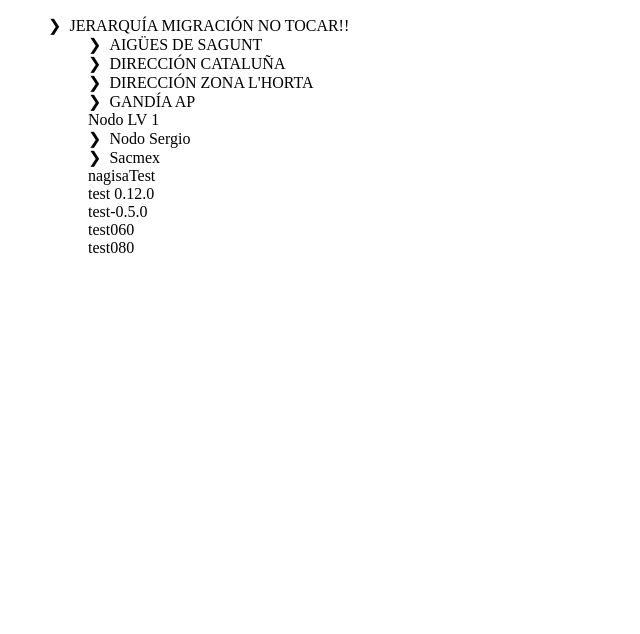
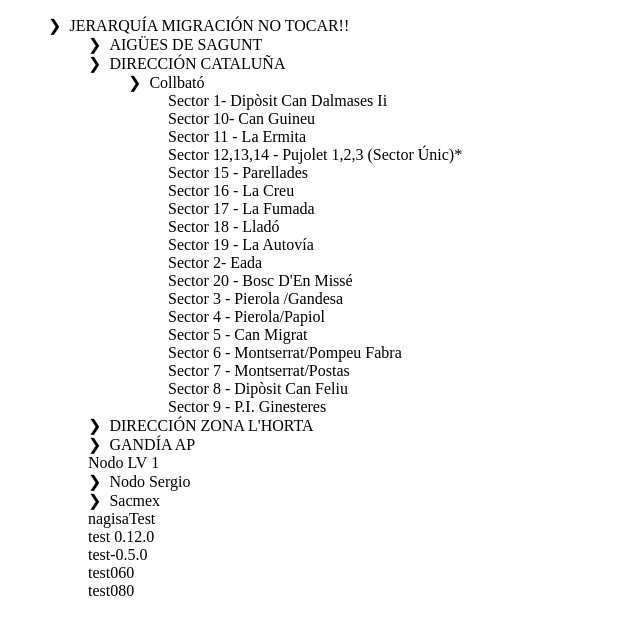
Before and after one commit to angabar/my-hierarchy, a React (Create React App) app: page / in a window 1280 px wide. Shown: the top 634 px of the page, without its empty margins (0-640 px from the left). Built offline with nearby package versions, Linux system fonts and the light colour scheme.

Commit message:
Changes: * Added recursive findParents node

```diff
--- a/src/MyHierarchy/helpers.js
+++ b/src/MyHierarchy/helpers.js
@@ -10,7 +10,7 @@ export const getDirectChilds = (elementsList) => {
     return [];
 };
 
-export const getParentIdNodes = ({ children = [], ...object }, idToFind) => {
+/* export const getParentIdNodes = ({ children = [], ...object }, idToFind) => {
     let result;
 
     if (object.id === idToFind) return object;
@@ -19,4 +19,26 @@ export const getParentIdNodes = ({ children = [], ...object }, idToFind) => {
         children.some((o) => (result = getParentIdNodes(o, idToFind))) &&
         Object.assign({}, object, { children: [result] })
     );
+}; */
+
+export const getParentIdNodes = (id, tree = null) => {
+    const loop = (path, node) =>
+        node.id === id
+            ? [path]
+            : node.children.reduce(
+                  (acc, child) => acc.concat(loop([...path, node], child)),
+                  []
+              );
+
+    const foundedParents = loop([], tree);
+
+    if (
+        foundedParents &&
+        Array.isArray(foundedParents) &&
+        foundedParents.length > 0
+    ) {
+        return foundedParents[0].map((item) => item.id);
+    }
+
+    return [];
 };
--- a/src/MyHierarchy/index.js
+++ b/src/MyHierarchy/index.js
@@ -9,10 +9,9 @@ const MyHierarchyProvider = ({ hierarchy }) => {
     );
 
     useEffect(() => {
-        if (4184) {
-            const parentsList = getParentIdNodes(hierarchy, 4184);
-
-            console.log(parentsList);
+        if (4285) {
+            const parentsList = getParentIdNodes(4285, hierarchy[0]);
+            setOpenElementsId(parentsList);
         }
     }, []);
 
```
